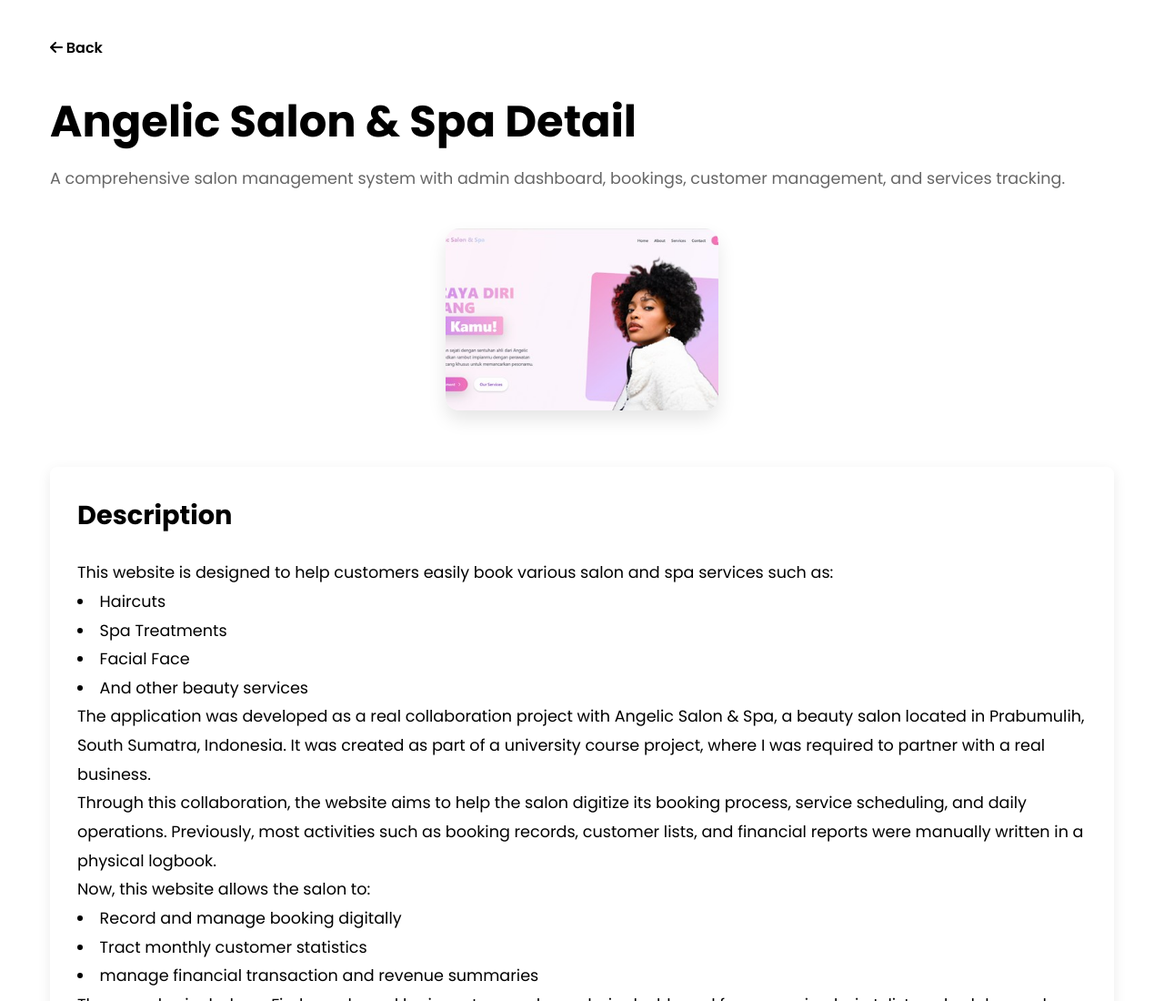
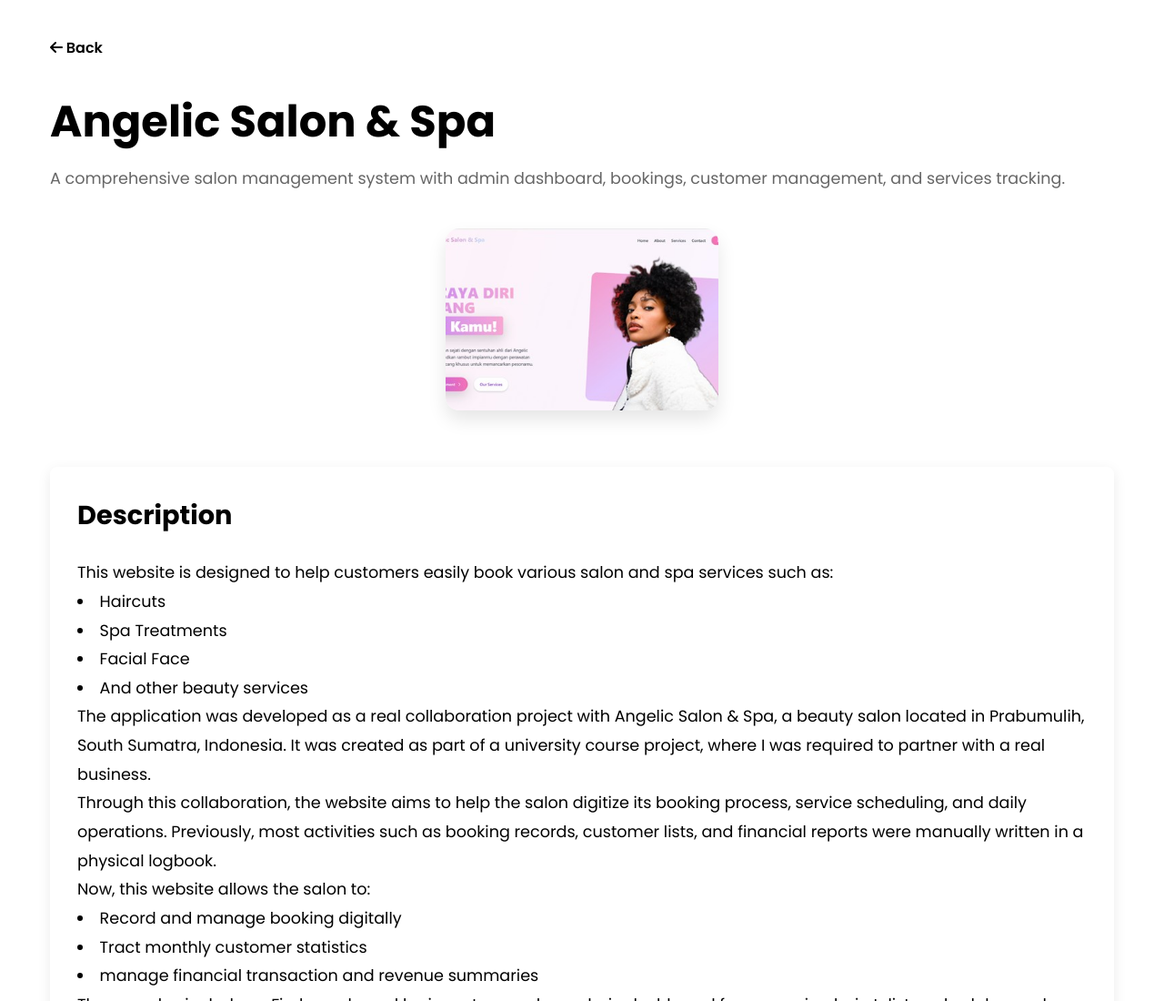
Before and after one commit to junardiii/Portofolio, a plain HTML site: page projects/salon.html in a window 1280 px wide. Shown: the top 1100 px of the page at 91% size. Drawn offline with Linux system fonts and the light colour scheme.

Commit message:
perbaikan3

```diff
--- a/projects/salon.html
+++ b/projects/salon.html
@@ -19,7 +19,7 @@
         </a>
 
         <div class="project-header">
-            <h1>Angelic Salon & Spa Detail</h1>
+            <h1>Angelic Salon & Spa</h1>
             <p class="project-intro">A comprehensive salon management system with admin dashboard, bookings, customer
                 management, and services tracking.</p>
 
```
